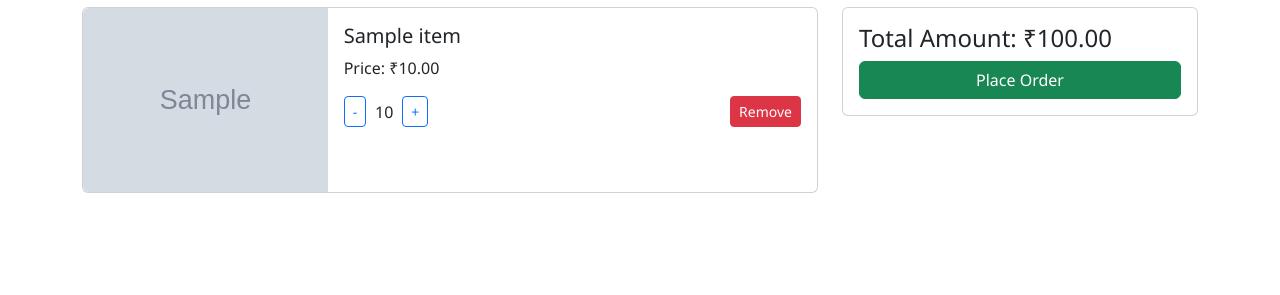
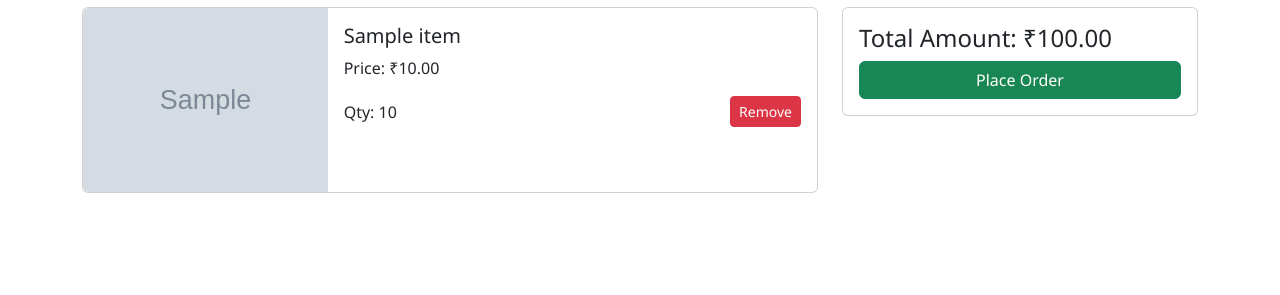
Before and after one commit to alanandrewvarghese/SmartCanteen, a Django app: page /view_cart/ in a window 1280 px wide. Shown: the part 149-444 px from the top of the page. Run offline with Django 5.2, Linux system fonts and the light colour scheme; a user stored in the database is signed in; tables that the repository leaves empty hold one stand-in row (values such as "Sample post"); grey boxes marked "Sample" are stand-in pictures; some libraries are stand-ins or nearby versions.

Commit message:
Minor Fix: Remove increment decrement

```diff
--- a/customer/templates/view_cart.html
+++ b/customer/templates/view_cart.html
@@ -55,7 +55,6 @@
 
 <div class="container mt-5">
 
-    <!-- Segment 1 - View Cart -->
     <h2>Cart</h2>
     <div class="row mb-3">
         <div class="col-md-8">
@@ -71,9 +70,9 @@
                             <h5 class="card-title">{{item.item.item_name}}</h5>
                             <p class="card-text">Price: ₹<span class="item-price">{{item.item.price}}</span></p>
                             <div class="d-flex align-items-center">
-                                <button class="btn btn-outline-primary btn-sm me-2 decrement">-</button>
-                                <span class="cart-item-quantity">{{item.quantity}}</span>
-                                <button class="btn btn-outline-primary btn-sm ms-2 increment">+</button>
+                                {% comment %} <button class="btn btn-outline-primary btn-sm me-2 decrement">-</button> {% endcomment %}
+                                <span class="cart-item-quantity">Qty: {{item.quantity}}</span>
+                                {% comment %} <button class="btn btn-outline-primary btn-sm ms-2 increment">+</button> {% endcomment %}
 
                                 <form class="ms-auto" action="{% url 'delete_from_cart' item.item_id%}" method="post">
                                     {% csrf_token %}
@@ -93,7 +92,6 @@
         </div>
 
 
-        <!-- Segment 2 - Order Section -->
         <div class="col-md-4">
             <div class="card">
                 <div class="card-body">
```
